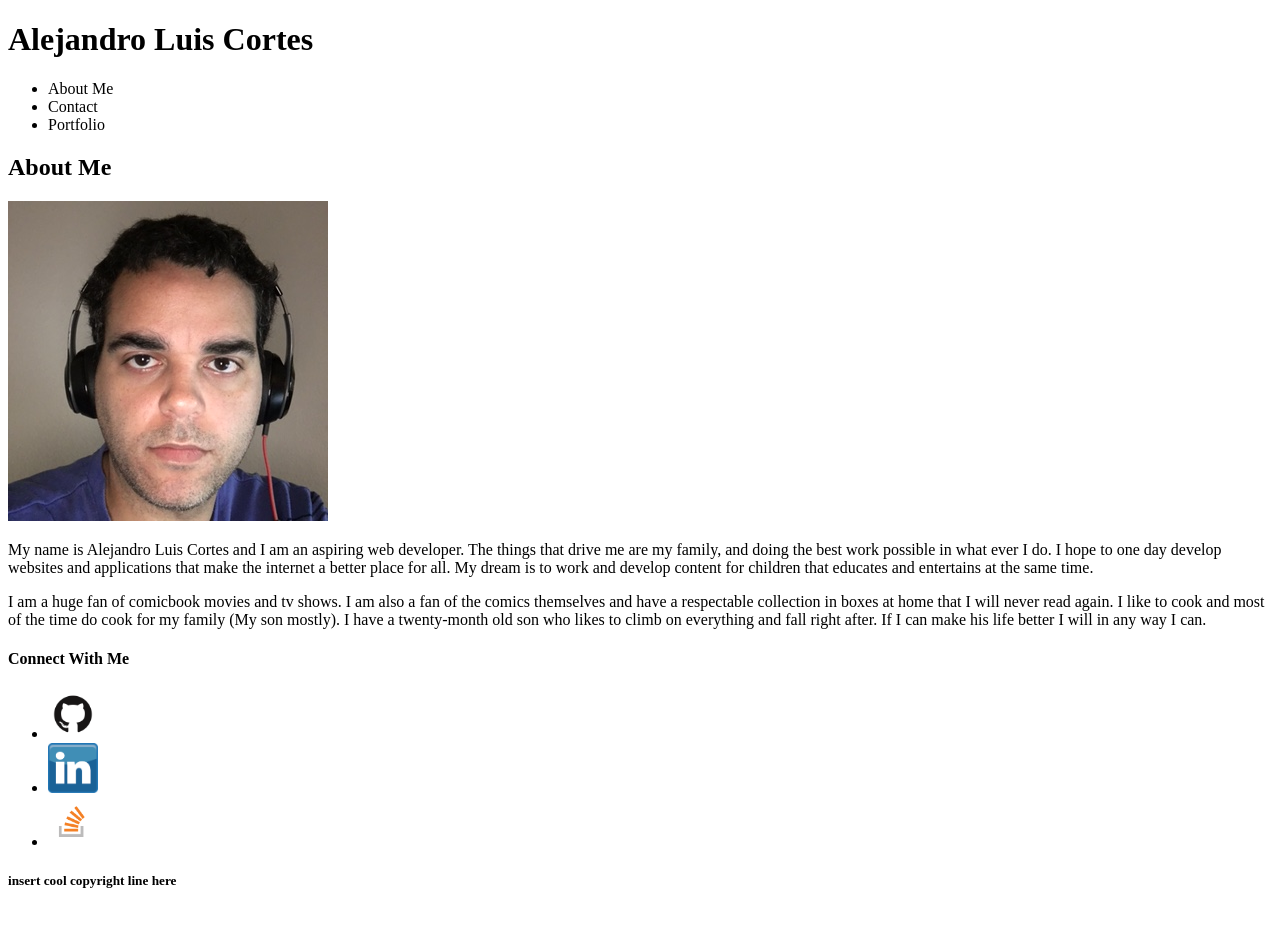
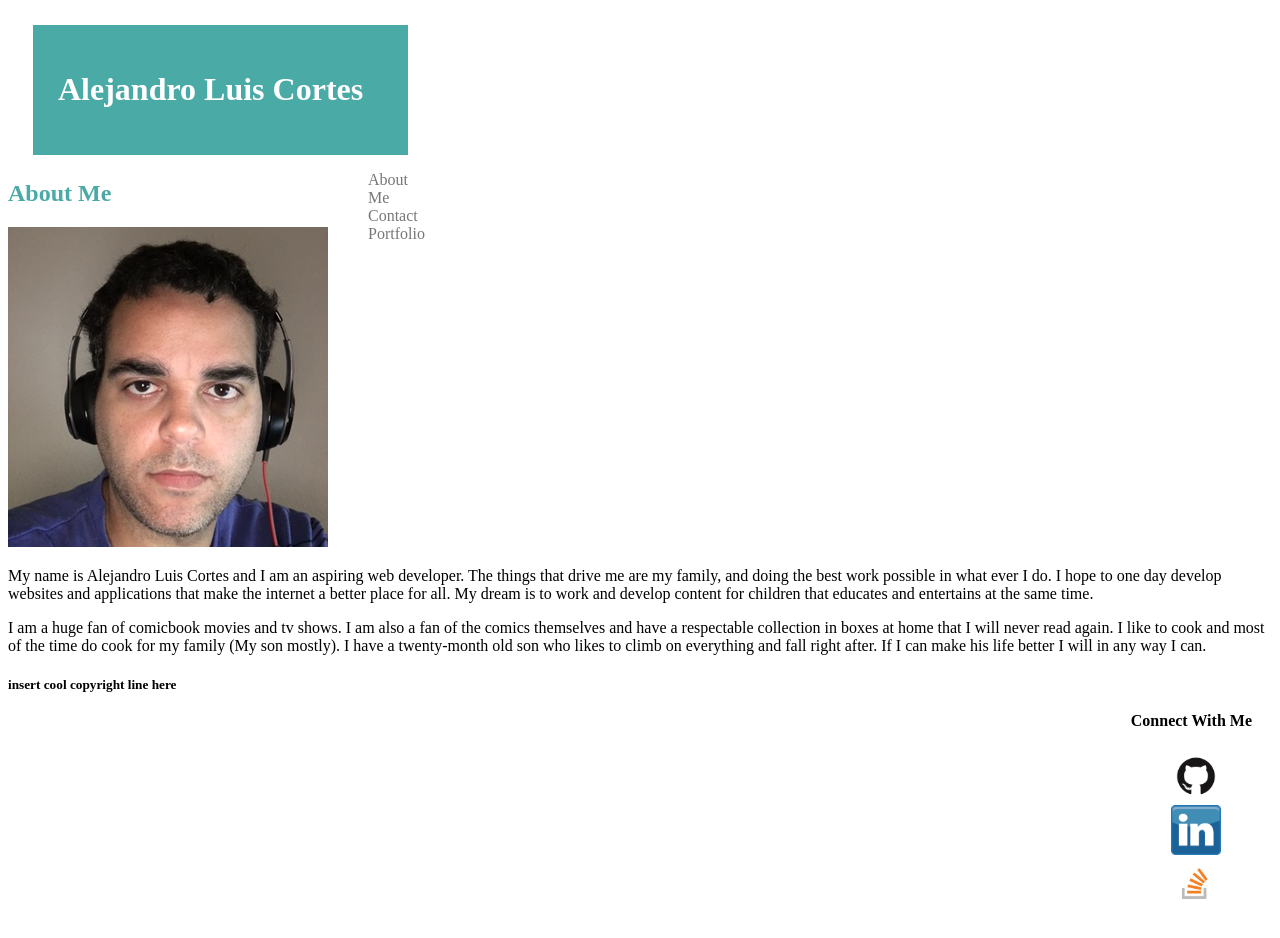
Before and after one commit to alexlcortes/Basic-Portfolio, a plain HTML site: page index.html in a window 1280 px wide. Before the commit the page ends 912 px from the top, so only its background shows below. Drawn offline with Linux system fonts and the light colour scheme.

```diff
--- a/assets/css/style.css
+++ b/assets/css/style.css
@@ -0,0 +1,39 @@
+ul {
+	list-style-type: none;
+}
+
+header {
+	color: #ffffff;
+	background-color: #4aaaa5;
+	width: 325px;
+	padding:25px;
+	margin: 25px;
+
+
+}
+
+.navbar {
+	width: 30px;
+	height: 20px;
+	margin: 25px;
+	color: #777777;
+	float: right;
+}
+
+.connectbox {
+	float: right;
+	top: 0;
+	margin: 20px 20px 20px 20px;
+	border-color: #dddddd;
+	border-width: 3px;
+
+}
+
+
+h2 {
+	color: #4aaaa5;
+}
+
+footer {
+
+}
--- a/index.html
+++ b/index.html
@@ -1,11 +1,10 @@
 <!DOCTYPE html>
 <html>
 	<head>
-		<!-- <link rel="stylesheet" type="text/css" href="style.css"> -->
+		<link rel="stylesheet" type="text/css" href="assets/css/style.css">
 		<title>About</title>
 	</head>
 	<body>
-		<div class="header">
 		<header>
 			<h1>Alejandro Luis Cortes</h1>
 				<div class="navbar">
@@ -16,27 +15,22 @@
 					</ul>
 				</div>
 		</header>
-		</div>
-		<div class="container1">
-			<section class="about-me">
+
+		<div class="container">
 			<h2>About Me</h2>
-				<!-- why did it work it took me three hours??? -->
 				<img src="assets/images/IMG_0128.png" alt="Alejandro's Bio Image" border="0" />
 				<p>My name is Alejandro Luis Cortes and I am an aspiring web developer. The things that drive me are my family, and doing the best work possible in what ever I do. I hope to one day develop websites and applications that make the internet a better place for all. My dream is to work and develop content for children that educates and entertains at the same time.</p>
 				<p>I am a huge fan of comicbook movies and tv shows. I am also a fan of the comics themselves and have a respectable collection in boxes at home that I will never read again. I like to cook and most of the time do cook for my family (My son mostly). I have a twenty-month old son who likes to climb on everything and fall right after. If I can make his life better I will in any way I can.</p>
-			</section>
 		</div>
 		<div class="connectbox">
-			<section class="connect-with-me">
 			<h4>Connect With Me</h4>
 				<ul>
-						<!-- Now they all work... -->
-						<!-- Remember to remove the ul style -->
 					<li><img src="assets/images/GitHub-Mark.png" alt="Github Icon" border="0" style="max-width: 50px; max-height: 50px;" /></li>
+
 					<li><img src="assets/images/linkedin-icon-gif.gif" alt="linkedIn Icon" border="0" style="max-width: 50px; max-height: 50px;" /></li>
+
 					<li><img src="assets/images/so-icon.png" alt="stack overflow Icon" border="0" style="max-width: 50px; max-height: 50px;" /></li>
 				</ul>
-			</section>
 		</div>
 		<footer>
 			<h5>insert cool copyright line here</h5>
```
Also changed, not shown: contact.html (+1 -1 lines), portfolio.html (+1 -1 lines), assets/images/white_sand.png (added). Lines whose indentation alone changed are shown as unchanged.
